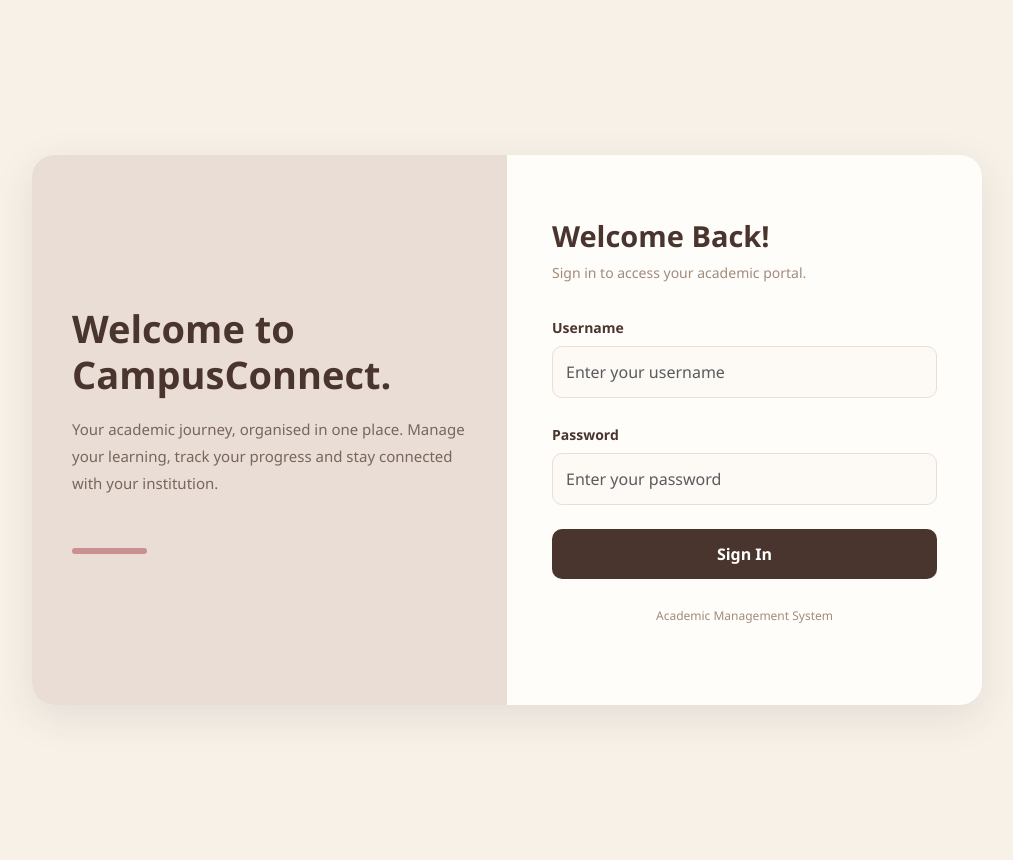
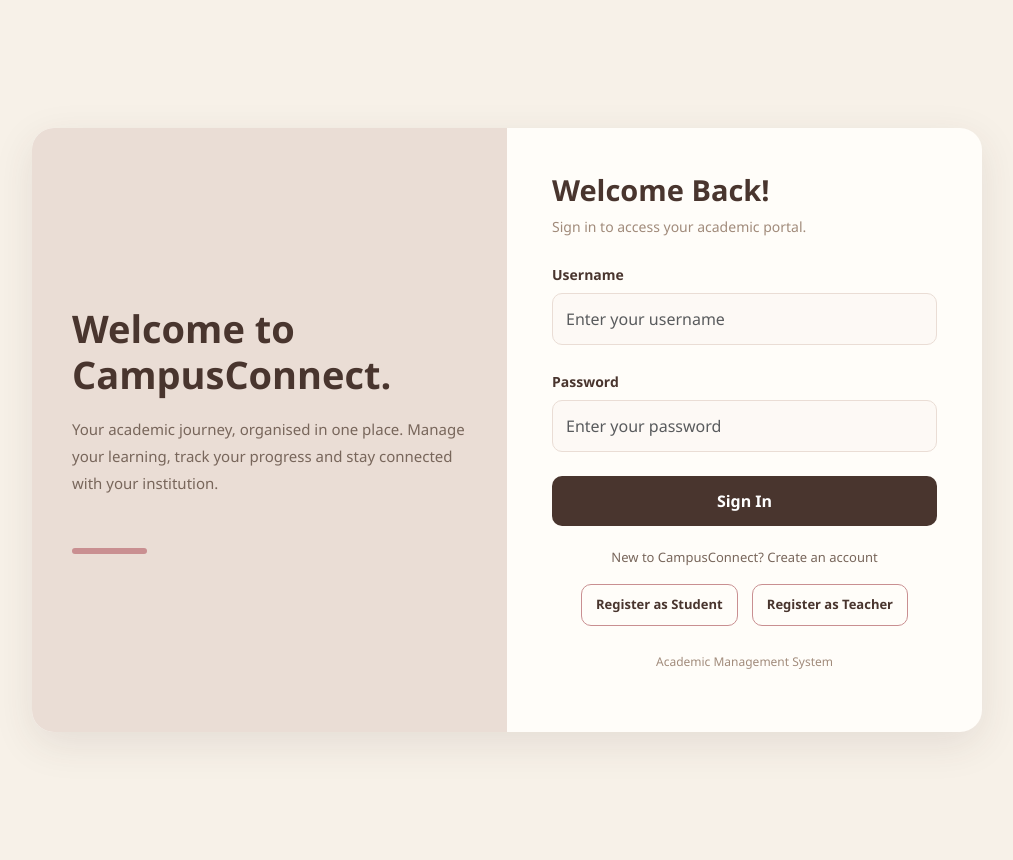
Before and after one commit to harlivk/academic-management-system, a Django app: page / in a window 1280 px wide. Shown: the whole page, without its empty margins (133-1146 px from the left). Run offline with Django 5.2, Linux system fonts and the light colour scheme.

Commit message:
Add student and teacher registration links to homepage

```diff
--- a/templates/accounts/login.html
+++ b/templates/accounts/login.html
@@ -1,4 +1,3 @@
-
 {% extends 'base.html' %}
 
 {% block title %}Login | Academic Management System{% endblock %}
@@ -62,7 +61,7 @@
     }
 
     .form-panel {
-        padding: 55px 45px;
+        padding: 45px;
         display: flex;
         flex-direction: column;
         justify-content: center;
@@ -76,7 +75,7 @@
 
     .subtitle {
         color: #A18B7B;
-        margin-bottom: 32px;
+        margin-bottom: 25px;
         font-size: 14px;
     }
 
@@ -113,11 +112,40 @@
         color: white;
     }
 
+    .register-section {
+        margin-top: 22px;
+        text-align: center;
+    }
+
+    .register-heading {
+        color: #78665B;
+        font-size: 13px;
+        margin-bottom: 12px;
+    }
+
+    .register-btn {
+        display: inline-block;
+        padding: 10px 14px;
+        margin: 5px;
+        border: 1px solid #C98F91;
+        border-radius: 10px;
+        color: #49352E;
+        text-decoration: none;
+        font-size: 13px;
+        font-weight: 600;
+        transition: 0.3s;
+    }
+
+    .register-btn:hover {
+        background: #C98F91;
+        color: white;
+    }
+
     .footer-text {
         color: #A18B7B;
         font-size: 12px;
         text-align: center;
-        margin-top: 28px;
+        margin-top: 22px;
     }
 
     @media (max-width: 768px) {
@@ -135,6 +163,12 @@
 
         .form-panel {
             padding: 40px 30px;
+        }
+    }
+
+    @media (max-width: 380px) {
+        .register-btn {
+            display: block;
         }
     }
 </style>
@@ -174,6 +208,7 @@
                         name="username"
                         class="form-control"
                         placeholder="Enter your username"
+                        required
                     >
                 </div>
 
@@ -185,6 +220,7 @@
                         name="password"
                         class="form-control"
                         placeholder="Enter your password"
+                        required
                     >
                 </div>
 
@@ -193,6 +229,22 @@
                 </button>
 
             </form>
+
+            <div class="register-section">
+
+                <p class="register-heading">
+                    New to CampusConnect? Create an account
+                </p>
+
+                <a href="/accounts/register/student/" class="register-btn">
+                    Register as Student
+                </a>
+
+                <a href="/accounts/register/teacher/" class="register-btn">
+                    Register as Teacher
+                </a>
+
+            </div>
 
             <p class="footer-text">
                 Academic Management System
```
